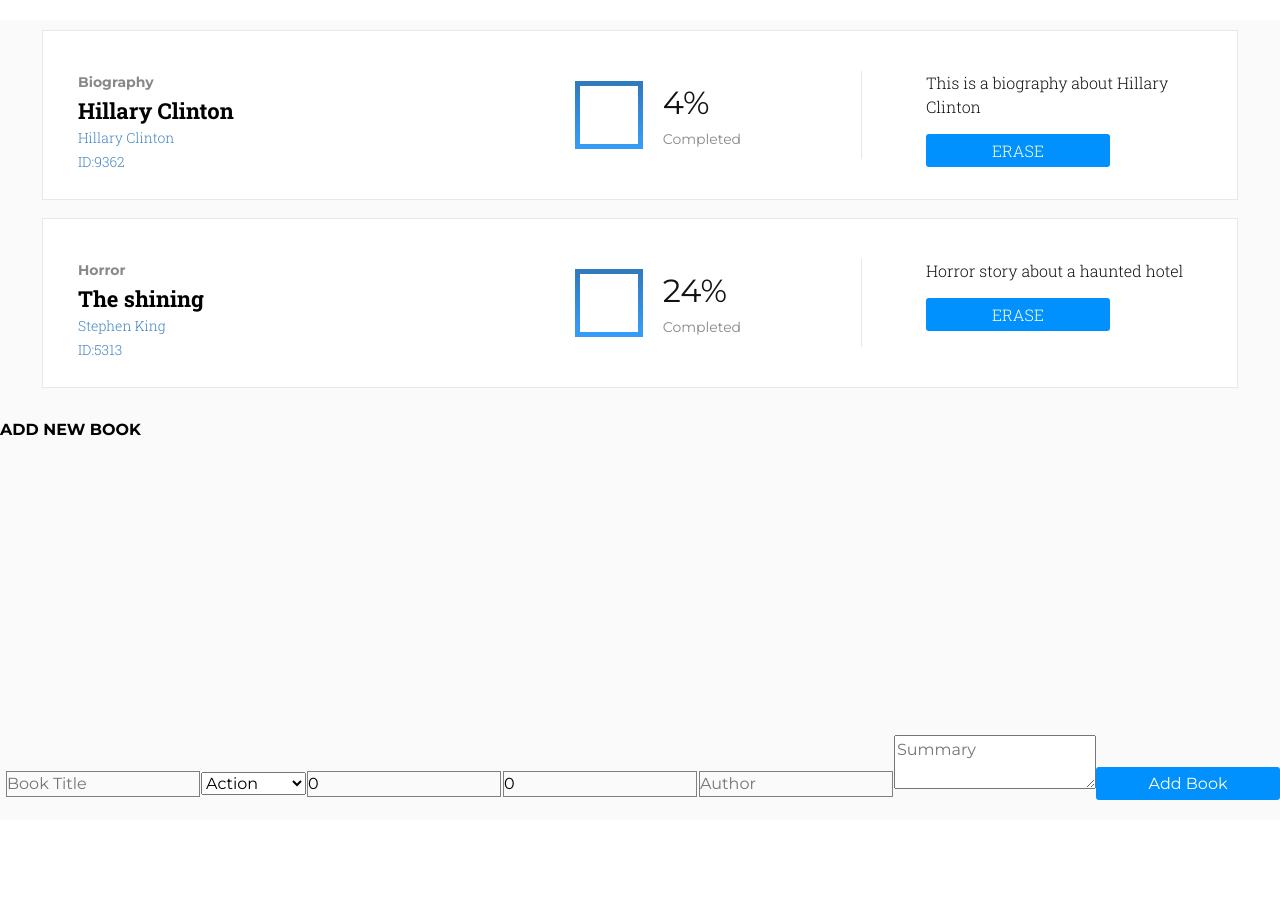
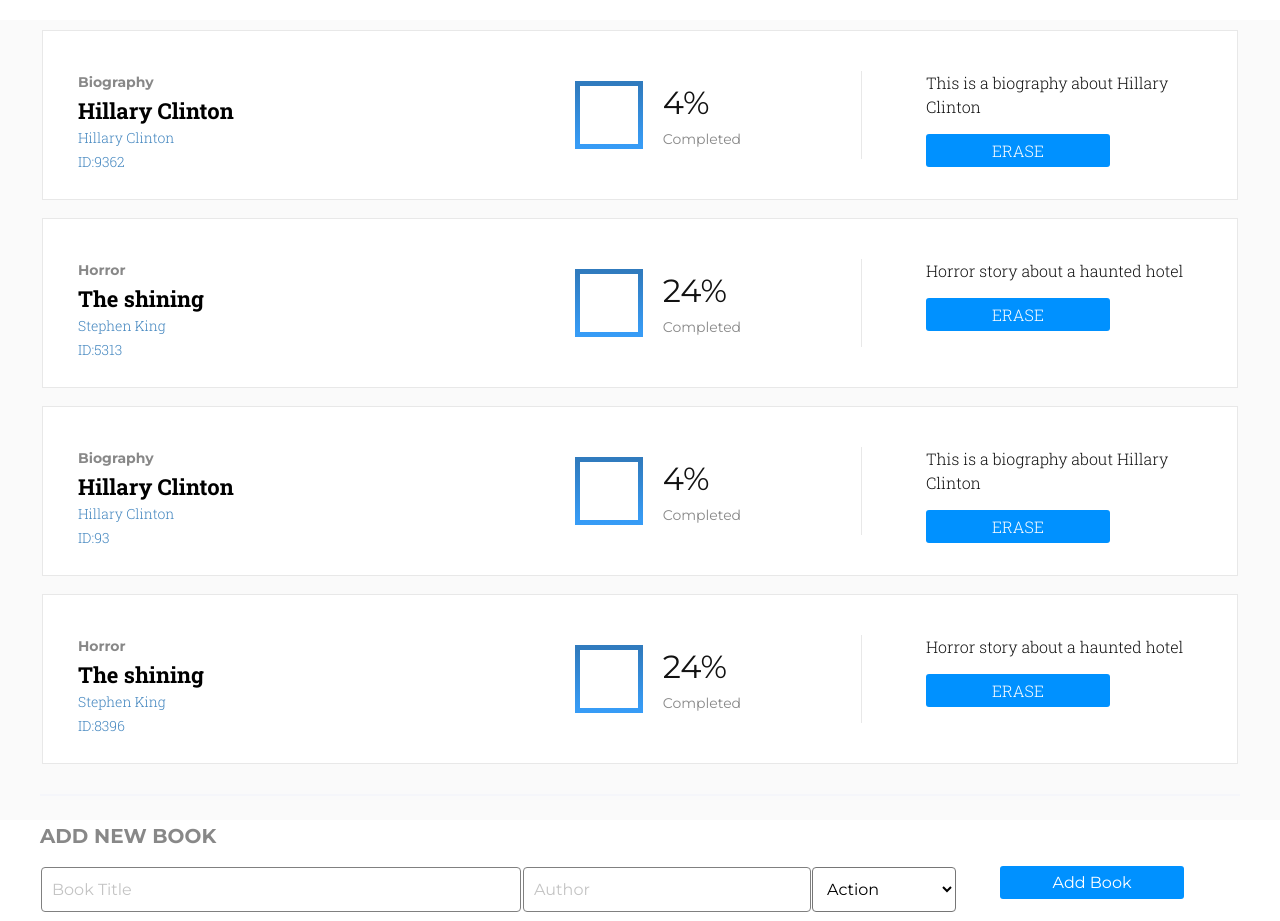
Before and after one commit to mcastorena0316/Bookstore_CMS, a React (Create React App) app: page / in a window 1280 px wide. Shown: the top 921 px of the page. Before the commit the page ends 820 px from the top, so only its background shows below. Built offline with nearby package versions, Linux system fonts and the light colour scheme.

Commit message:
partially style form for adding new book

```diff
--- a/src/App.css
+++ b/src/App.css
@@ -101,10 +101,72 @@ td button {
     margin: 15px 0;
 }
 
-form {
-    position: absolute;
-    right: 0;
-    bottom: 0;
-    margin: 0 auto;
-    min-width: 1200px;
+.bookform-section {
+    border-top: 2px solid #f5f6fa;
+    width: 1200px;
+    margin: 20px auto;
+    padding-top: 25px;
 }
+
+.bookform-section h4 {
+    font-family: var(--font-montserrat);
+    font-weight: bold;
+    font-size: 20px;
+    color: var(--form-gray);
+    margin-bottom: 15px;
+}
+
+.bookform-section form {
+    display:flex;
+    justify-content: space-between;
+}
+
+form input {
+    height:45px;
+    border-radius: 4px;
+}
+
+form input::placeholder, textarea::placeholder {
+    color: var( --disabled-gray);
+    padding: 10px;
+
+}
+
+
+form .input {
+    width: 80%
+}
+
+.input .info {
+    margin-bottom: 10px
+}
+
+.info .title {
+    width:50%
+}
+
+.info .author {
+    width:30%
+}
+
+.info .category {
+    width:15%;
+    height:45px;
+    padding:10px;
+    border-radius:4px;
+    background-color:white
+}
+
+.input .summary {
+    display: flex;
+    align-items: flex-start;
+}
+
+.summary textarea {
+    width:50%;
+    border-radius: 4px;
+}
+
+.add-book {
+    width: 20%
+}
--- a/src/components/Book.js
+++ b/src/components/Book.js
@@ -38,7 +38,7 @@ const Book = book => {
           <span>Completed</span>
         </div>
       </div>
-      <span></span>
+      <span />
       <div className="summary-remove">
         <p>{summary}</p>
         <button type="button" onClick={() => eraseBook(id)}>ERASE</button>
--- a/src/containers/BookForm.js
+++ b/src/containers/BookForm.js
@@ -6,8 +6,8 @@ const defaultState = {
   category: '',
   title: '',
   author: '',
-  pages: 0,
-  progress: 0,
+  pages: '',
+  progress: '',
   summary: '',
 };
 
@@ -52,17 +52,28 @@ class BookForm extends Component {
       category, title, author, pages, progress, summary,
     } = state;
     return (
-      <div>
+      <div className="bookform-section">
         <h4>ADD NEW BOOK</h4>
         <form onSubmit={handleSubmit}>
+          <div className="input">
+            <div className="info">
               <input
                 id="title"
+                className="title"
                 value={title}
                 placeholder="Book Title"
                 onChange={e => handleChange('title', e.target.value)}
               />
+              <input
+                id="author"
+                className="author"
+                value={author}
+                placeholder="Author"
+                onChange={e => handleChange('author', e.target.value)}
+              />
               <select
                 id="category"
+                className="category"
                 onChange={e => handleChange('category', e.target.value)}
                 value={category}
               >
@@ -75,31 +86,34 @@ class BookForm extends Component {
                   </option>
                 ))}
               </select>
-          <input
-            id="pages"
-            value={pages}
-            placeholder="# Pages"
-            onChange={e => handleChange('pages', e.target.value)}
-          />
-          <input
-            id="progress"
-            value={progress}
-            placeholder="Current Page"
-            onChange={e => handleChange('progress', e.target.value)}
-          />
-          <input
-            id="author"
-            value={author}
-            placeholder="Author"
-            onChange={e => handleChange('author', e.target.value)}
-          />
+            </div>
+            <div className="summary">
               <textarea
                 id="summary"
                 value={summary}
                 placeholder="Summary"
                 onChange={e => handleChange('summary', e.target.value)}
               />
+              <input
+                id="pages"
+                className="pages"
+                value={pages}
+                placeholder="Total Pages"
+                onChange={e => handleChange('pages', e.target.value)}
+              />
+              <input
+                id="progress"
+                className="progress"
+                value={progress}
+                placeholder="Current Page"
+                onChange={e => handleChange('progress', e.target.value)}
+              />
+
+            </div>
+          </div>
+          <div className="add-book">
             <button type="submit">Add Book</button>
+          </div>
         </form>
       </div>
     );
--- a/src/index.css
+++ b/src/index.css
@@ -9,7 +9,7 @@
     --light-blue: #4386bf;
     --form-gray:  #888888;
     --disabled-gray: #c4c4c4;
-    --pale-gray: #f5f6fa;
+    --pale-gray: #fafafa;
 
 }
 
--- a/src/index.js
+++ b/src/index.js
@@ -10,6 +10,23 @@ import './index.css';
 import './App.css';
 
 const testingBooks = [{
+  category: 'Biography',
+  title: 'Hillary Clinton',
+  author: 'Hillary Clinton',
+  pages: 4231,
+  progress: 200,
+  summary: 'This is a biography about Hillary Clinton',
+  id: Math.floor(Math.random() * 10000),
+}, {
+  category: 'Horror',
+  title: 'The shining',
+  author: 'Stephen King',
+  pages: 213,
+  progress: 52,
+  summary: 'Horror story about a haunted hotel',
+  id: Math.floor(Math.random() * 10000),
+},
+{
   category: 'Biography',
   title: 'Hillary Clinton',
   author: 'Hillary Clinton',
```
Lines whose indentation alone changed are shown as unchanged.
